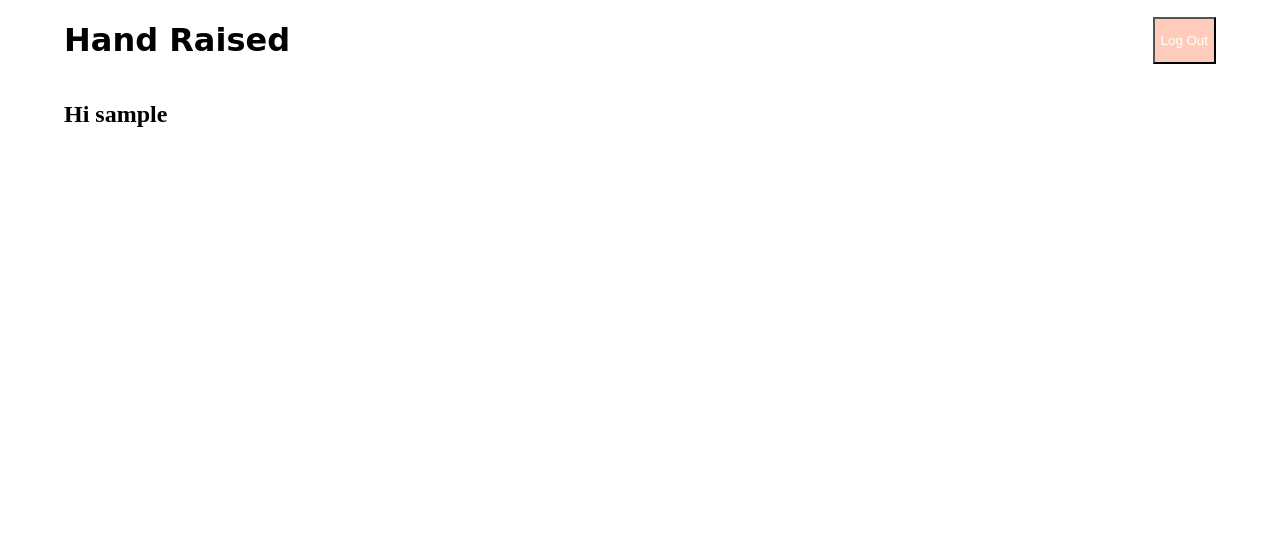
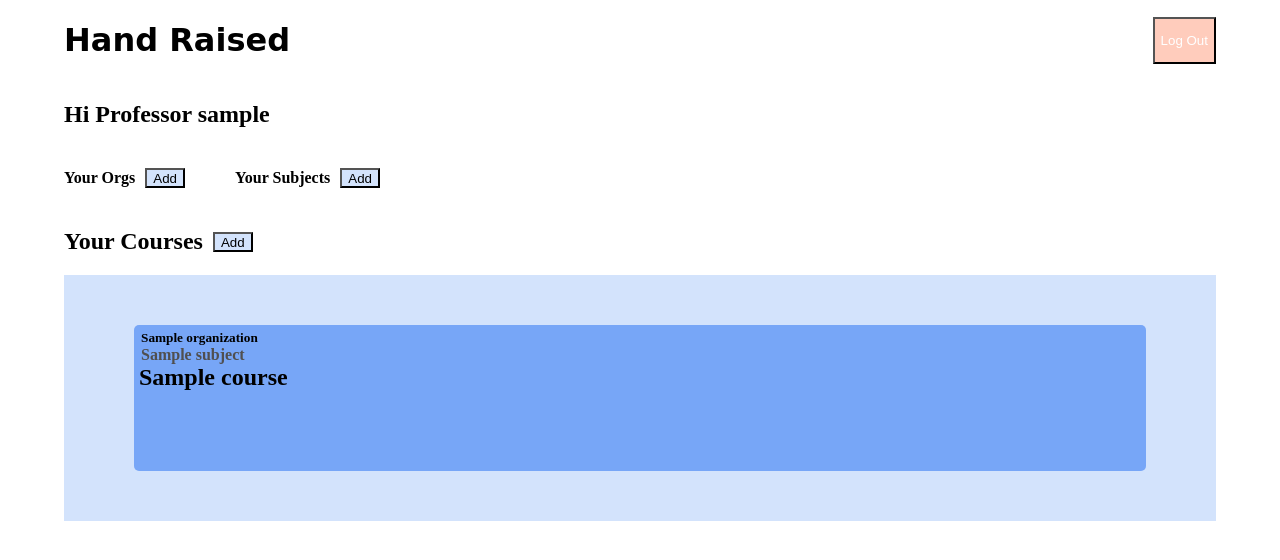
Before and after one commit to chris88herr/hand-raised, a Django app: page /hrma/professorDashboard in a window 1280 px wide. Shown: the top 560 px of the page. Run offline with Django 4.2, Linux system fonts and the light colour scheme; a user stored in the database is signed in; tables that the repository leaves empty hold one stand-in row (values such as "Sample post"); parts of the project's set-up code (start-up, migrations or seed data) failed here and were passed over; some libraries are stand-ins or nearby versions; some web fonts are replaced.

Commit message:
general changes for professor dashboard UI

```diff
--- a/hrma/utlis/db.py
+++ b/hrma/utlis/db.py
@@ -3,7 +3,13 @@
 def getSubjectsQuerySetListFromOrg(orgs):
     subjectQuerySetList = []
     for org in orgs:
-                orgSubjects = Subject.objects.filter(organization=org)
-                subjectQuerySetList.append(orgSubjects)
+        orgSubjects = Subject.objects.filter(organization=org)
+        subjectQuerySetList.append(orgSubjects)
 
     return subjectQuerySetList
+
+def getSubjectsQuerySetListFromCourse(student_courses):
+    courseQuerySetList = []
+    for course in student_courses:
+        courseQuerySetList.append( course.subject)
+    return courseQuerySetList
--- a/static/hrma.js
+++ b/static/hrma.js
@@ -67,8 +67,6 @@
 
             }
         })
-
-
     }
 }
 function filterCoursesEventListeners(){
@@ -82,11 +80,9 @@
             filterCoursesList(coursesList)
 
         })
-    }
-
-    )
+    })
 }
-window.onload = (e)=>{
+window.addEventListener("load", (e)=>{
     $('.close-span').on("click", function(){
         $(this).parent().parent().css('display', 'none')
     })
@@ -109,3 +105,4 @@
     filterCoursesEventListeners()
 
 }
+)
--- a/templates/hrma/professor/dashboard.html
+++ b/templates/hrma/professor/dashboard.html
@@ -55,7 +55,6 @@
                                 <option value="{{subject.id}}" id="{{subject.organization}}">{{subject.name}}</option>
                             {% endfor %}
                         </select>
-                        <!-- {{ add_subject_form }} -->
                         <button type="submit" name="add_subject_form"> Join! </button>
                     </form>
             </div>
@@ -65,7 +64,7 @@
         </div>
         </section>
     </div>
-    <!-- FILTERS -->
+                                             <!-- FILTERS -->
     <div class="filters-section">
         <div class="single-filter-section professor-orgs">
             {% for professor_org in professor_orgs %}
@@ -83,14 +82,15 @@
         </div>
     </div>
 
-
+                                        <!-- COURSES -->
     <section class="courses-section section">
         <div class="section-header">
             <h2>Your Courses</h2>
             <button class="course-add-btn add-form-btn">Add</button>
         </div>
-    <div class="course-add-section add-form" style="background-color: beige;">
-        <div class="add-form-content">
+                                    <!-- COURSES-ADD-FORM -->
+            <div class="course-add-section add-form" style="background-color: beige;">
+                <div class="add-form-content">
                 <span class="close-span">X</span>
                     <h3>Add Course</h3>
                     <form action="/hrma/professorDashboard" method="POST">
@@ -118,8 +118,9 @@
                             <button type="submit" name="add_course_form"> Add Course! </button>
                         </div>
                     </form>
+                </div>
             </div>
-    </div>
+                                    <!-- COURSES-LIST   -->
         <div class="user-courses-list">
             {% for course in professor_courses %}
             <div class="single-course" id="{{course.subject.organization}}_{{course.subject}}">
--- a/templates/hrma/professor/home.html
+++ b/templates/hrma/professor/home.html
@@ -7,13 +7,7 @@
 {% block title %} Dashboard {% endblock %}
 {% block content %}
 
-    <!-- load templates according to user types -->
-    {% if user.is_student %}
-    <div class="student-home">
-        <h2>Hi {{user.username}}</h2>
-    </div>
-    {% elif user.is_professor%}
         {% include "professor/dashboard.html" with add_org_form=add_org_form %}
-    {% endif %}
+
 
 {% endblock %}
```
